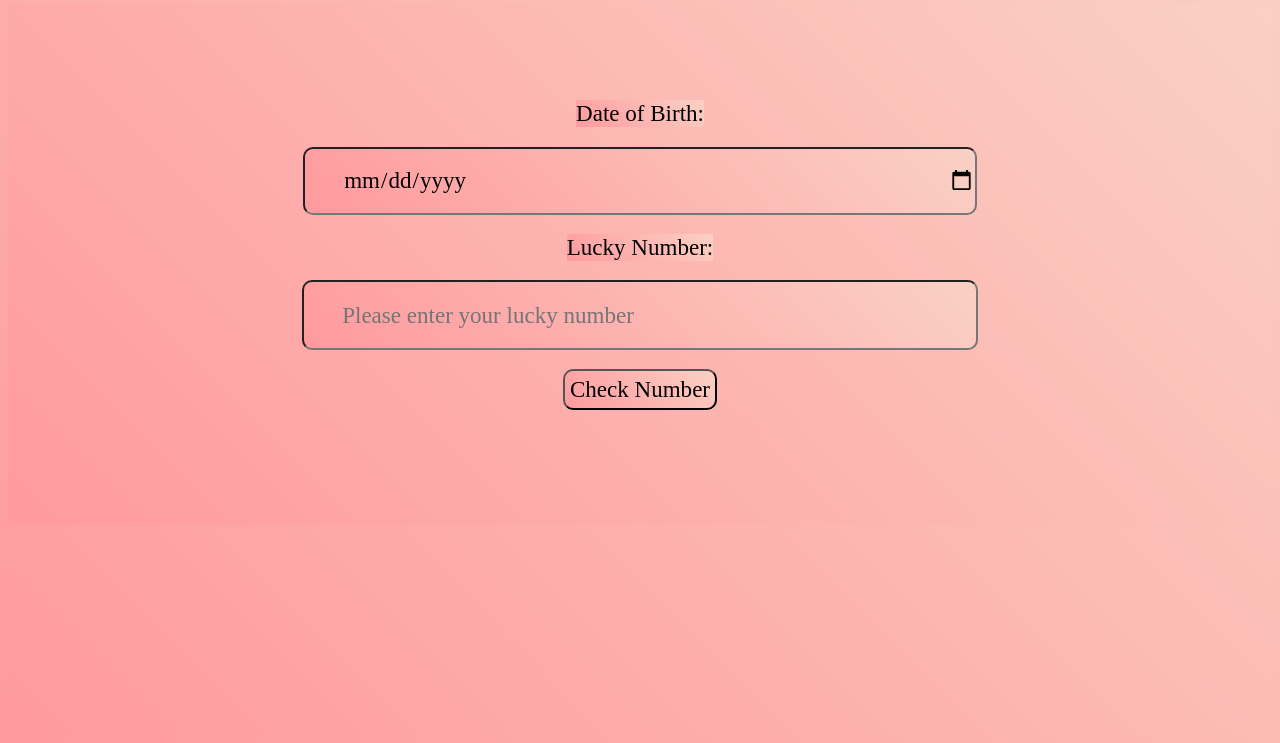
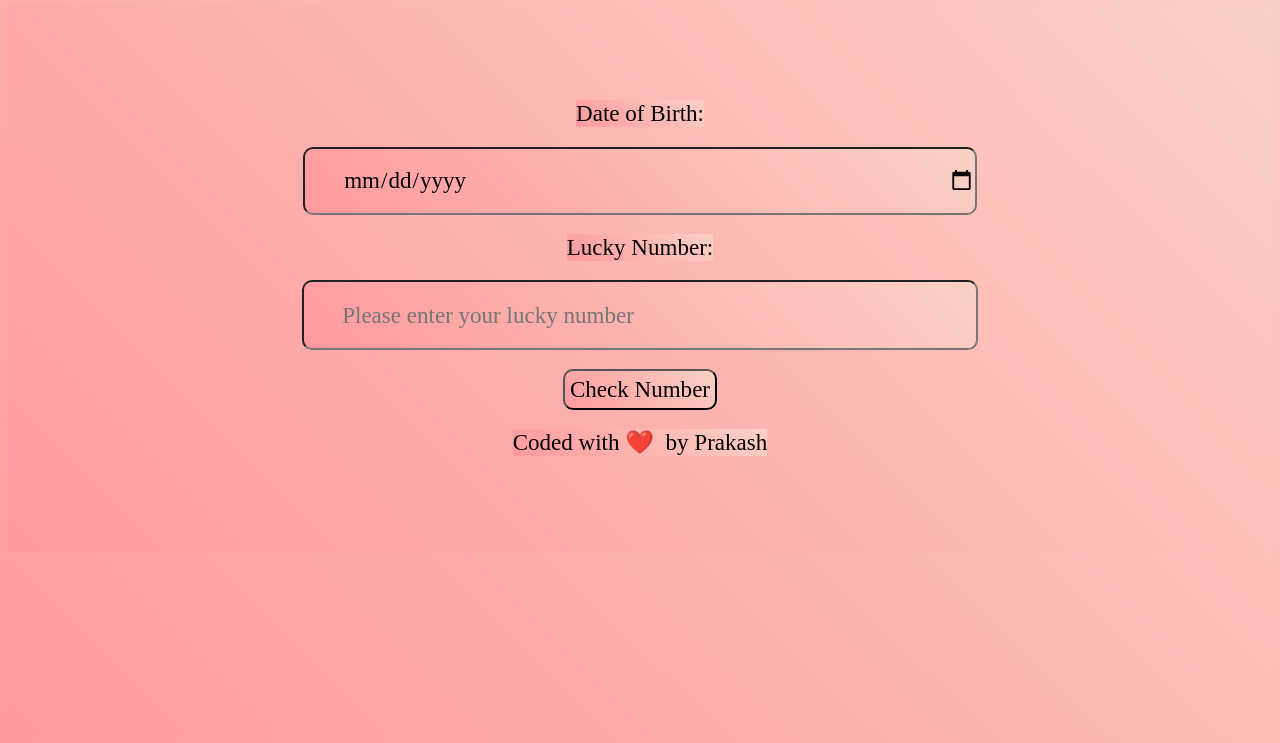
Before and after one commit to prakash855/lucky_birthday, a plain HTML site: page index.html in a window 1280 px wide. Shown: the part 91-834 px from the top of the page. Drawn offline with Linux system fonts and the light colour scheme; a web font is replaced by a local one.

Commit message:
footer added

```diff
--- a/index.html
+++ b/index.html
@@ -26,6 +26,7 @@
       />
       <button id="check-number">Check Number</button>
       <i id="output"></i>
+      <footer id="footer">Coded with ❤️ &nbsp;by Prakash</footer>
     </div>
     <script src="index.js"></script>
   </body>
```
